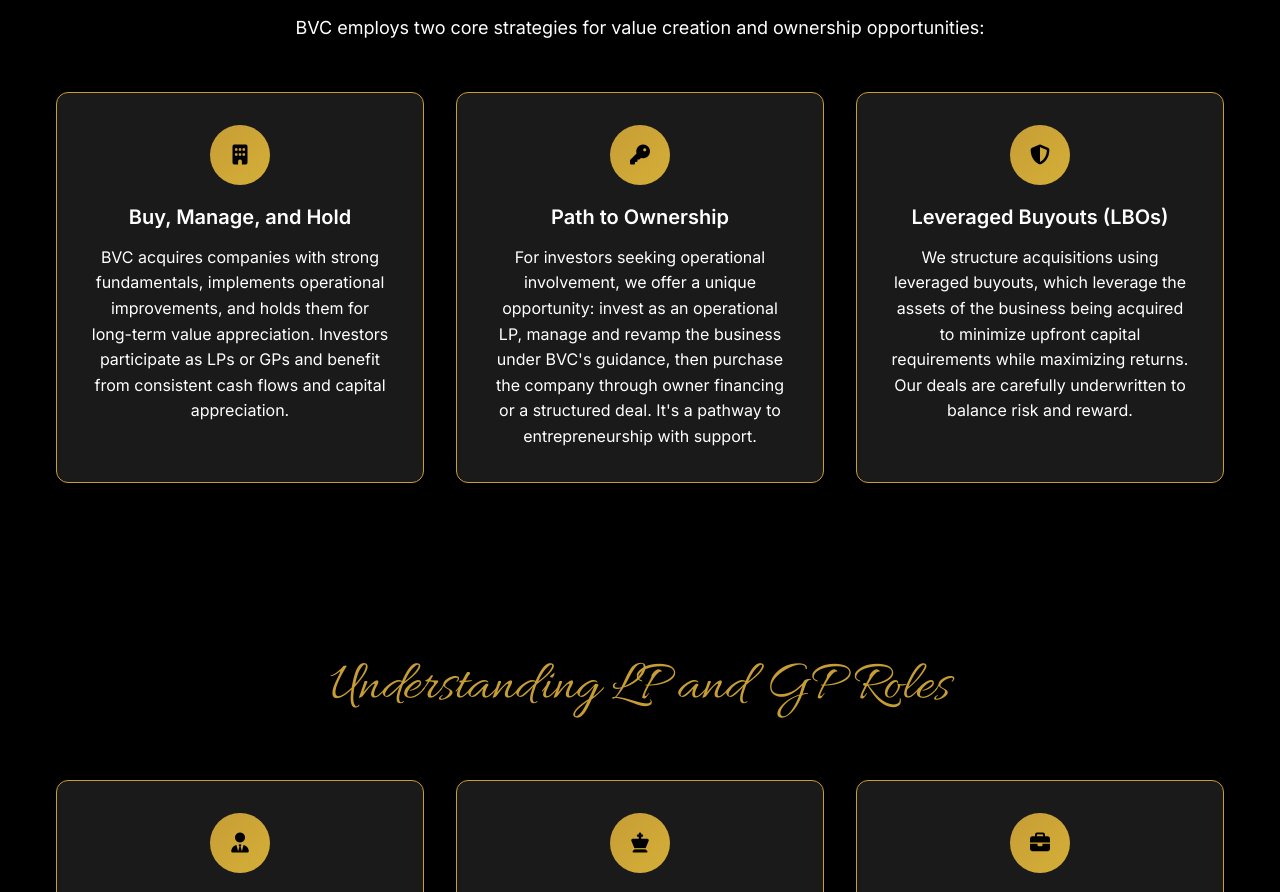
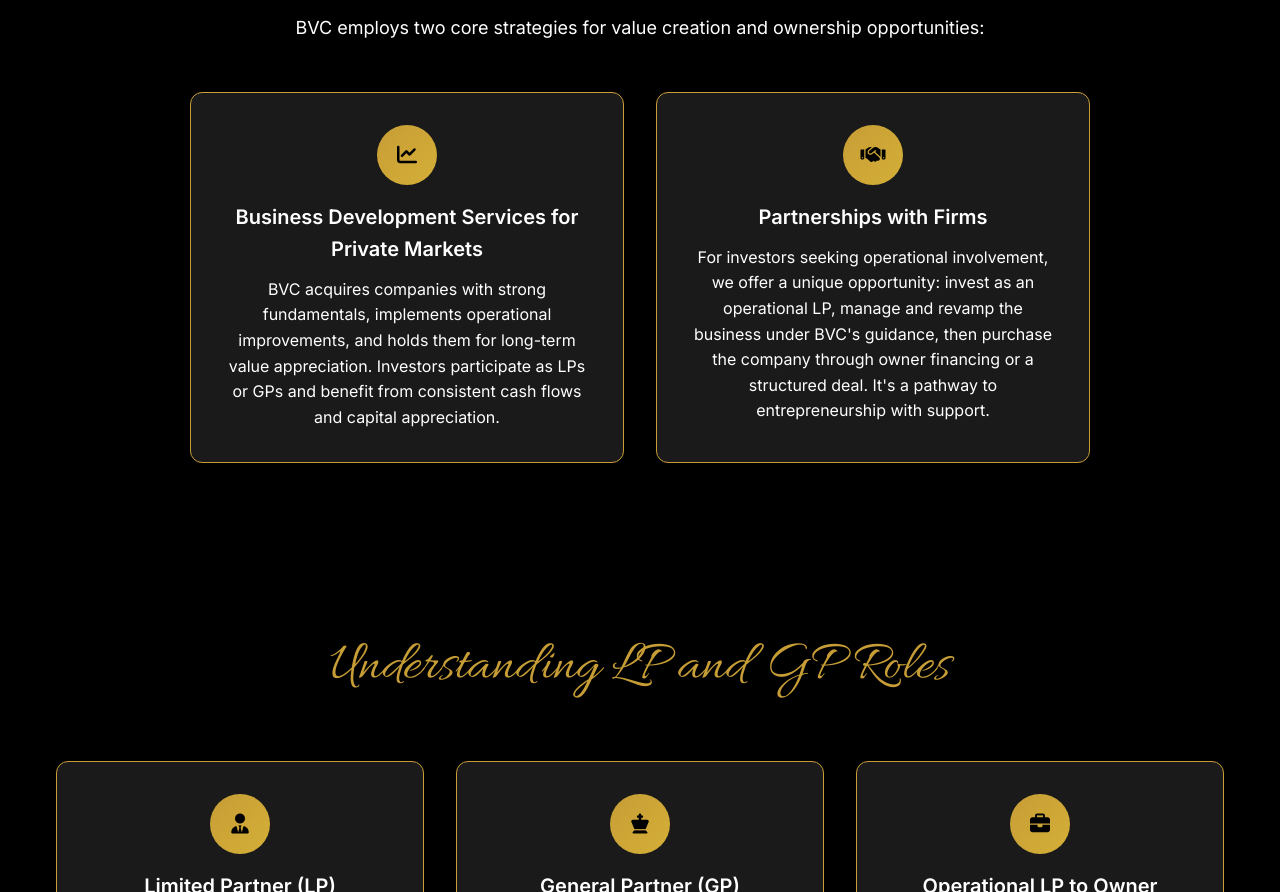
Before and after one commit to lakeshore5/BVC-Website, a plain HTML site: page pages/private-equity.html in a window 1280 px wide. Shown: the part 883-1775 px from the top of the page. Drawn offline with Linux system fonts and the light colour scheme.

Commit message:
Added Changes via Carlos

```diff
--- a/pages/private-equity.html
+++ b/pages/private-equity.html
@@ -40,32 +40,23 @@
                 <p class="section-description" style="max-width: 900px; margin: 0 auto 3rem;">
                     BVC employs two core strategies for value creation and ownership opportunities:
                 </p>
-                <div class="services-grid">
+                <div class="services-grid" style="grid-template-columns: repeat(2, 1fr); max-width: 900px; margin: 0 auto;">
                     <div class="service-card">
                         <div class="service-icon">
-                            <i class="fas fa-building"></i>
+                            <i class="fas fa-chart-line"></i>
                         </div>
-                        <h3 class="service-title">Buy, Manage, and Hold</h3>
+                        <h3 class="service-title">Business Development Services for Private Markets</h3>
                         <p class="service-description">
                             BVC acquires companies with strong fundamentals, implements operational improvements, and holds them for long-term value appreciation. Investors participate as LPs or GPs and benefit from consistent cash flows and capital appreciation.
                         </p>
                     </div>
                     <div class="service-card">
                         <div class="service-icon">
-                            <i class="fas fa-key"></i>
+                            <i class="fas fa-handshake"></i>
                         </div>
-                        <h3 class="service-title">Path to Ownership</h3>
+                        <h3 class="service-title">Partnerships with Firms</h3>
                         <p class="service-description">
                             For investors seeking operational involvement, we offer a unique opportunity: invest as an operational LP, manage and revamp the business under BVC's guidance, then purchase the company through owner financing or a structured deal. It's a pathway to entrepreneurship with support.
-                        </p>
-                    </div>
-                    <div class="service-card">
-                        <div class="service-icon">
-                            <i class="fas fa-shield-alt"></i>
-                        </div>
-                        <h3 class="service-title">Leveraged Buyouts (LBOs)</h3>
-                        <p class="service-description">
-                            We structure acquisitions using leveraged buyouts, which leverage the assets of the business being acquired to minimize upfront capital requirements while maximizing returns. Our deals are carefully underwritten to balance risk and reward.
                         </p>
                     </div>
                 </div>
```
Also changed, not shown: index.html (+3 -3 lines), pages/contact.html (+1 -2 lines).
